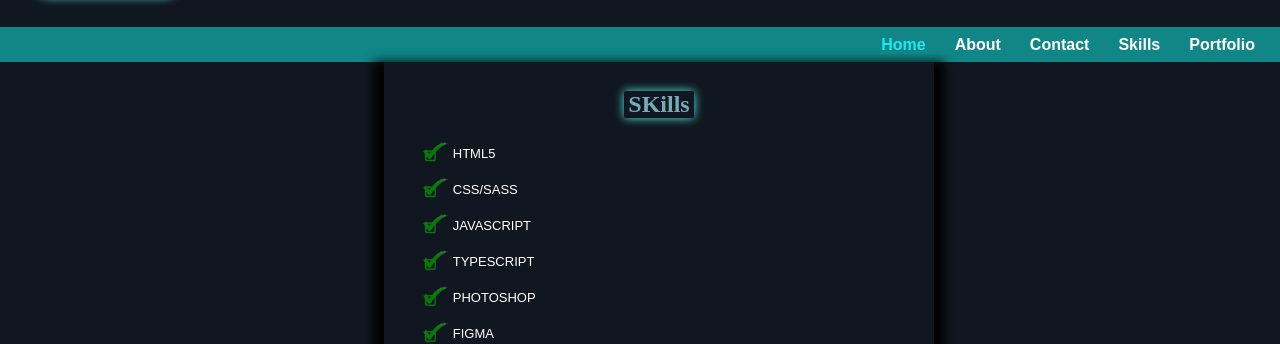
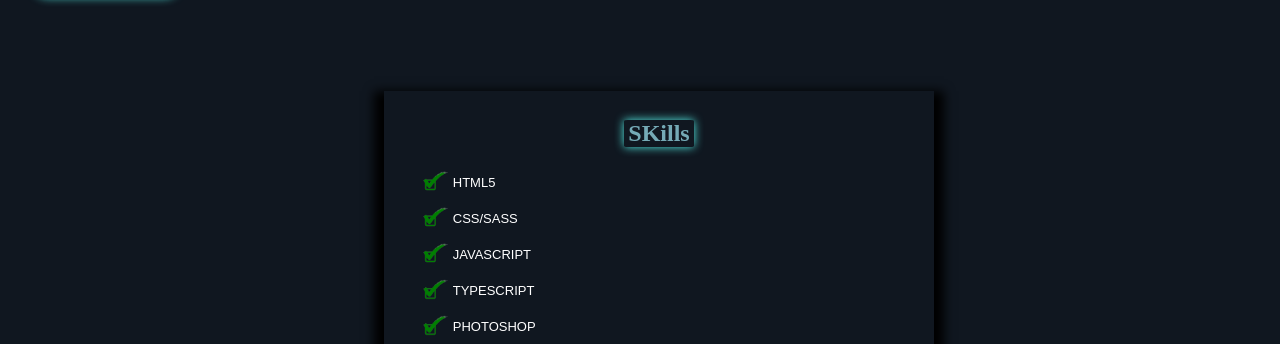
Before and after one commit to Sha-drak/Portfolio, a plain HTML site: page portfolio.html in a window 1280 px wide. Shown: the part 376-720 px from the top of the page. Drawn offline with Linux system fonts and the light colour scheme.

Commit message:
About me

```diff
--- a/portfolio.css
+++ b/portfolio.css
@@ -54,12 +54,15 @@ button h3{
   font-style:bold;
 }
 nav {
+  margin-top: -17%;
+  position: fixed;
   background-color: rgb(16, 134, 134);
   display: flex;
   justify-content: flex-end;
   align-items: center;
   height: 35px;
-  margin-top: auto;
+  width: 100%;
+
 }
 #links {
   background-color: rgb(16, 134, 134);
@@ -151,8 +154,8 @@ nav img {
   text-decoration: none;
 }
 #box {
+  margin-top: 5%;
   box-shadow: 0 10px 10px 10px rgba(0, 0, 0, 10);
-
   height: 500px;
   width: 550px;
   margin-left: 30%;
--- a/portfolio.html
+++ b/portfolio.html
@@ -34,20 +34,7 @@
                 </div>
         </div>
     </div>
-    <nav>
-        <div id="three">
-            <img src="Media/images (6).jpg" alt="">
-        </div>
-        <div id="links">
-            <a href="" class="home">Home</a>
-            <a href="">About</a>
-            <a href="">Contact</a>
-            <a href="">Skills</a>
-            <a href="">Portfolio</a>
-        </div>
 
-
-    </nav>
         <div id="box">
             <div id="best"> <h3 style="font-weight: 1000; font-family: 'Gill Sans', 'Gill Sans MT', Calibri, 'Trebuchet MS', sans-serif ;">BEST</h3></div>
             <h2>SKills</h2>
```
